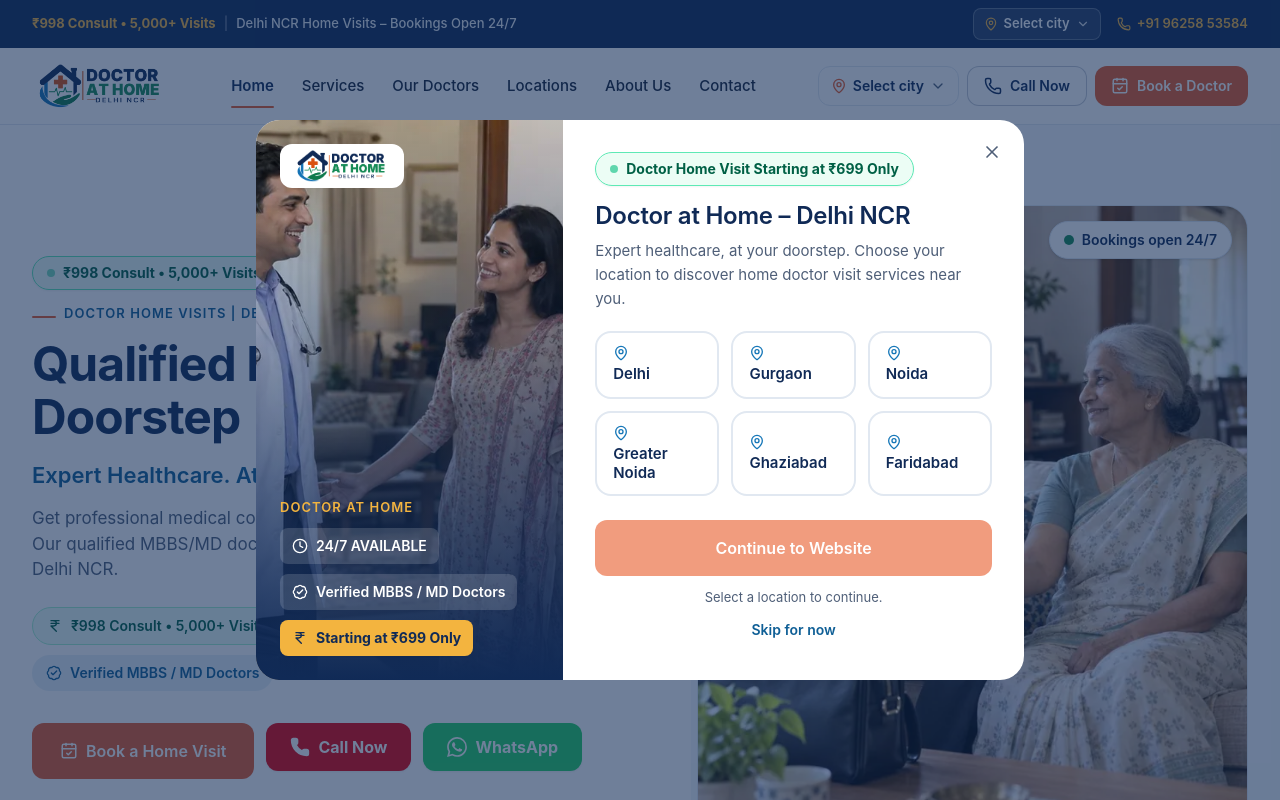
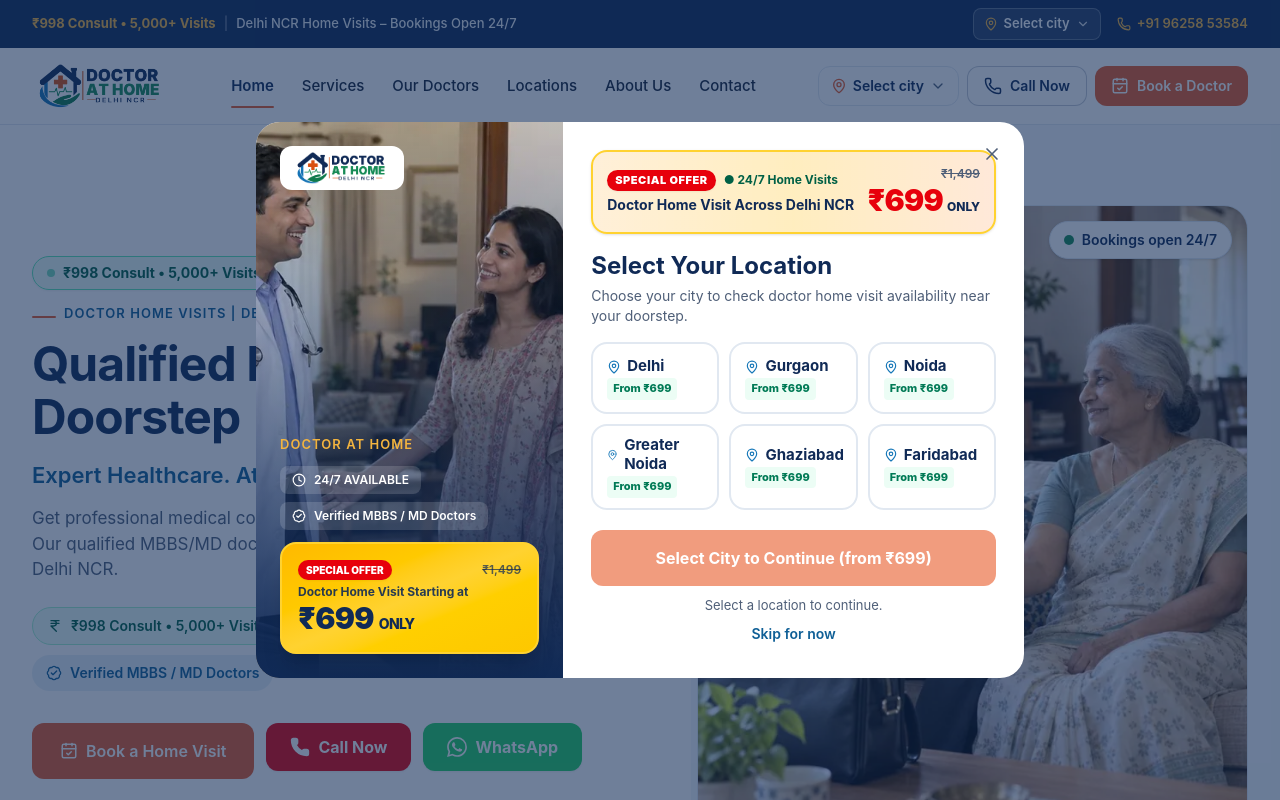
Before and after one commit to mkdigitalnexus-create/doctorathomedelhi, a React (Vite) app: page / in a window 1280 px wide. Shown: the top 800 px of the page. Built offline with nearby package versions, Linux system fonts and the light colour scheme; a web font is replaced by a local one.

Commit message:
Ultra-highlight 699 price across location modal with special offer card, city tags, and desktop badge

```diff
--- a/src/components/LocationModal.jsx
+++ b/src/components/LocationModal.jsx
@@ -54,7 +54,6 @@ export default function LocationModal() {
   const facts = [
     { icon: Clock, label: '24/7 AVAILABLE' },
     { icon: BadgeCheck, label: 'Verified MBBS / MD Doctors' },
-    { icon: IndianRupee, label: 'Starting at ₹699 Only', highlight: true },
   ]
 
   return (
@@ -88,21 +87,35 @@ export default function LocationModal() {
               <div className="absolute inset-0 bg-gradient-to-t from-navy via-navy/55 to-navy/10" aria-hidden="true" />
               <div className="relative flex h-full flex-col justify-between p-6">
                 <img src={siteConfig.brand.logo} alt="Doctor At Home – Delhi NCR" width={siteConfig.brand.logoWidth} height={siteConfig.brand.logoHeight} className="h-11 w-auto self-start rounded-xl bg-white px-3 py-1.5" />
-                <div>
-                  <p className="eyebrow mb-3 text-gold">Doctor At Home</p>
-                  <ul className="space-y-2.5">
-                    {facts.map(({ icon: I, label, highlight }) => (
-                      <li key={label} className={cn('flex w-fit items-center gap-2 rounded-lg px-3 py-2 text-sm font-semibold', highlight ? 'bg-gold text-navy font-bold shadow-xs' : 'bg-white/15 text-white')}>
-                        <I className="size-4" aria-hidden="true" />{label}
+                <div className="space-y-3">
+                  <p className="eyebrow text-gold">Doctor At Home</p>
+                  <ul className="space-y-2">
+                    {facts.map(({ icon: I, label }) => (
+                      <li key={label} className="flex w-fit items-center gap-2 rounded-lg bg-white/15 px-3 py-1.5 text-xs font-semibold text-white">
+                        <I className="size-3.5" aria-hidden="true" />{label}
                       </li>
                     ))}
                   </ul>
+
+                  {/* Mega Highlight Price Card on Desktop Side Panel */}
+                  <div className="rounded-2xl border-2 border-amber-300 bg-gradient-to-br from-amber-400 via-amber-300 to-yellow-400 p-4 text-navy shadow-xl">
+                    <div className="flex items-center justify-between">
+                      <span className="rounded-full bg-red-600 px-2 py-0.5 text-[10px] font-black uppercase text-white shadow-xs">
+                        Special Offer
+                      </span>
+                      <span className="text-xs font-semibold line-through text-navy/70">₹1,499</span>
+                    </div>
+                    <p className="mt-1 text-xs font-bold text-navy/90">Doctor Home Visit Starting at</p>
+                    <p className="text-3xl font-black tracking-tight text-navy">
+                      ₹699 <span className="text-sm font-extrabold uppercase">Only</span>
+                    </p>
+                  </div>
                 </div>
               </div>
             </div>
 
             {/* Content */}
-            <div className="relative p-5 sm:p-8">
+            <div className="relative p-5 sm:p-7">
               <button
                 type="button"
                 onClick={closeModal}
@@ -112,28 +125,50 @@ export default function LocationModal() {
                 <X className="size-5" aria-hidden="true" />
               </button>
 
-              {/* compact facts – mobile */}
-              <div className="-mx-5 -mt-5 mb-5 bg-navy px-5 py-4 pr-14 text-white sm:-mx-8 sm:-mt-8 sm:px-8 md:hidden">
-                <p className="eyebrow mb-2 text-gold">Doctor At Home</p>
-                <ul className="flex flex-wrap gap-2 text-[12px] font-semibold">
-                  {facts.map(({ label, highlight }) => (
-                    <li key={label} className={cn('rounded-md px-2.5 py-1', highlight ? 'bg-gold text-navy font-bold shadow-xs' : 'bg-white/15')}>{label}</li>
-                  ))}
-                </ul>
+              {/* compact price highlight – mobile */}
+              <div className="-mx-5 -mt-5 mb-4 bg-navy px-5 py-3 pr-14 text-white sm:-mx-7 sm:-mt-7 sm:px-7 md:hidden">
+                <div className="flex items-center justify-between gap-2">
+                  <div>
+                    <p className="eyebrow text-gold text-[11px] leading-tight">Doctor At Home</p>
+                    <p className="text-xs font-semibold text-white/90">24/7 Verified MBBS/MD</p>
+                  </div>
+                  <div className="rounded-xl bg-gold px-3 py-1 text-right text-navy shadow-sm">
+                    <span className="block text-[10px] font-medium leading-none line-through text-navy/70">₹1,499</span>
+                    <span className="text-lg font-black leading-tight text-navy">₹699 <span className="text-[10px] font-bold">Only</span></span>
+                  </div>
+                </div>
               </div>
 
-              {/* Highlighted Price Badge */}
-              <div className="mb-3.5 inline-flex items-center gap-2 rounded-full border border-emerald-300 bg-emerald-50 px-3.5 py-1.5 text-xs sm:text-sm font-bold text-emerald-800 shadow-xs">
-                <span className="flex size-2 rounded-full bg-emerald-500 animate-pulse" aria-hidden="true" />
-                <span>Doctor Home Visit Starting at ₹699 Only</span>
+              {/* Ultra-highlighted Price Banner at Top of Content */}
+              <div className="mb-4 overflow-hidden rounded-2xl border-2 border-amber-300 bg-gradient-to-r from-amber-500/15 via-amber-400/25 to-orange-500/15 p-3.5 shadow-sm">
+                <div className="flex items-center justify-between gap-3">
+                  <div>
+                    <div className="flex items-center gap-2">
+                      <span className="inline-block rounded-full bg-red-600 px-2 py-0.5 text-[10px] sm:text-[11px] font-black uppercase tracking-wider text-white shadow-xs">
+                        Special Offer
+                      </span>
+                      <span className="text-xs font-bold text-emerald-800">● 24/7 Home Visits</span>
+                    </div>
+                    <p className="mt-1 text-xs sm:text-sm font-bold text-navy">
+                      Doctor Home Visit Across Delhi NCR
+                    </p>
+                  </div>
+                  <div className="shrink-0 text-right">
+                    <span className="block text-xs font-semibold text-muted line-through">₹1,499</span>
+                    <div className="flex items-baseline justify-end gap-1">
+                      <span className="text-2xl sm:text-3xl font-black tracking-tight text-red-600">₹699</span>
+                      <span className="text-xs font-extrabold uppercase text-navy">Only</span>
+                    </div>
+                  </div>
+                </div>
               </div>
 
-              <h2 id="location-modal-title" className="pr-10 text-h2 md:pr-8">Doctor at Home – Delhi NCR</h2>
-              <p id="location-modal-desc" className="mt-2 text-[15px] text-muted">
-                Expert healthcare, at your doorstep. Choose your location to discover home doctor visit services near you.
+              <h2 id="location-modal-title" className="pr-10 text-xl sm:text-2xl font-bold text-navy">Select Your Location</h2>
+              <p id="location-modal-desc" className="mt-1 text-xs sm:text-sm text-muted">
+                Choose your city to check doctor home visit availability near your doorstep.
               </p>
 
-              <div role="radiogroup" aria-label="Select your location" className="mt-5 grid grid-cols-2 gap-3 sm:grid-cols-3">
+              <div role="radiogroup" aria-label="Select your location" className="mt-4 grid grid-cols-2 gap-2.5 sm:grid-cols-3">
                 {cities.map((c, i) => {
                   const selected = choice === c.slug
                   return (
@@ -145,14 +180,19 @@ export default function LocationModal() {
                       data-autofocus={i === 0 ? '' : undefined}
                       onClick={() => setChoice(c.slug)}
                       className={cn(
-                        'relative flex min-h-[4.25rem] flex-col items-start justify-center gap-1 rounded-2xl border-2 px-4 py-3 text-left transition-colors',
-                        selected ? 'border-brand bg-brand/5' : 'border-line bg-white hover:border-brand/50',
+                        'relative flex min-h-[4.5rem] flex-col items-start justify-center gap-0.5 rounded-2xl border-2 px-3.5 py-2.5 text-left transition-all',
+                        selected ? 'border-brand bg-brand/5 shadow-xs' : 'border-line bg-white hover:border-brand/50',
                       )}
                     >
-                      <MapPin className={cn('size-4', selected ? 'text-action' : 'text-brand')} aria-hidden="true" />
-                      <span className="text-[15px] font-semibold leading-tight text-navy">{c.name}</span>
+                      <div className="flex items-center gap-1.5">
+                        <MapPin className={cn('size-3.5', selected ? 'text-action' : 'text-brand')} aria-hidden="true" />
+                        <span className="text-[14px] sm:text-[15px] font-bold leading-tight text-navy">{c.name}</span>
+                      </div>
+                      <span className="inline-block rounded bg-emerald-50 px-1.5 py-0.5 text-[11px] font-extrabold text-emerald-700">
+                        From ₹699
+                      </span>
                       {selected ? (
-                        <span className="absolute right-2.5 top-2.5 flex size-5 items-center justify-center rounded-full bg-care text-white">
+                        <span className="absolute right-2 top-2 flex size-5 items-center justify-center rounded-full bg-care text-white shadow-xs">
                           <Check className="size-3.5" aria-hidden="true" />
                         </span>
                       ) : null}
@@ -161,10 +201,10 @@ export default function LocationModal() {
                 })}
               </div>
 
-              <div className="mt-6">
+              <div className="mt-5">
                 <Button
                   size="lg"
-                  className="w-full"
+                  className="w-full font-bold text-base"
                   disabled={!choice}
                   onClick={() => {
                     if (choice) {
@@ -173,12 +213,12 @@ export default function LocationModal() {
                     }
                   }}
                 >
-                  Continue to Website
+                  {choice ? `Continue to Doctor Visit in ${choice ? choice.charAt(0).toUpperCase() + choice.slice(1) : ''} from ₹699 →` : 'Select City to Continue (from ₹699)'}
                 </Button>
-                <p className="mt-3 min-h-5 text-center text-caption text-muted" aria-live="polite">
-                  {choice ? 'You can change your location any time from the header.' : 'Select a location to continue.'}
+                <p className="mt-2.5 min-h-5 text-center text-caption text-muted" aria-live="polite">
+                  {choice ? 'You can change your location any time from the top bar.' : 'Select a location to continue.'}
                 </p>
-                <button type="button" onClick={closeModal} className="mx-auto mt-1 block rounded-lg px-3 py-2 text-sm font-semibold text-brand-dark underline-offset-4 hover:underline">
+                <button type="button" onClick={closeModal} className="mx-auto mt-0.5 block rounded-lg px-3 py-1.5 text-xs sm:text-sm font-semibold text-brand-dark underline-offset-4 hover:underline">
                   Skip for now
                 </button>
               </div>
```
